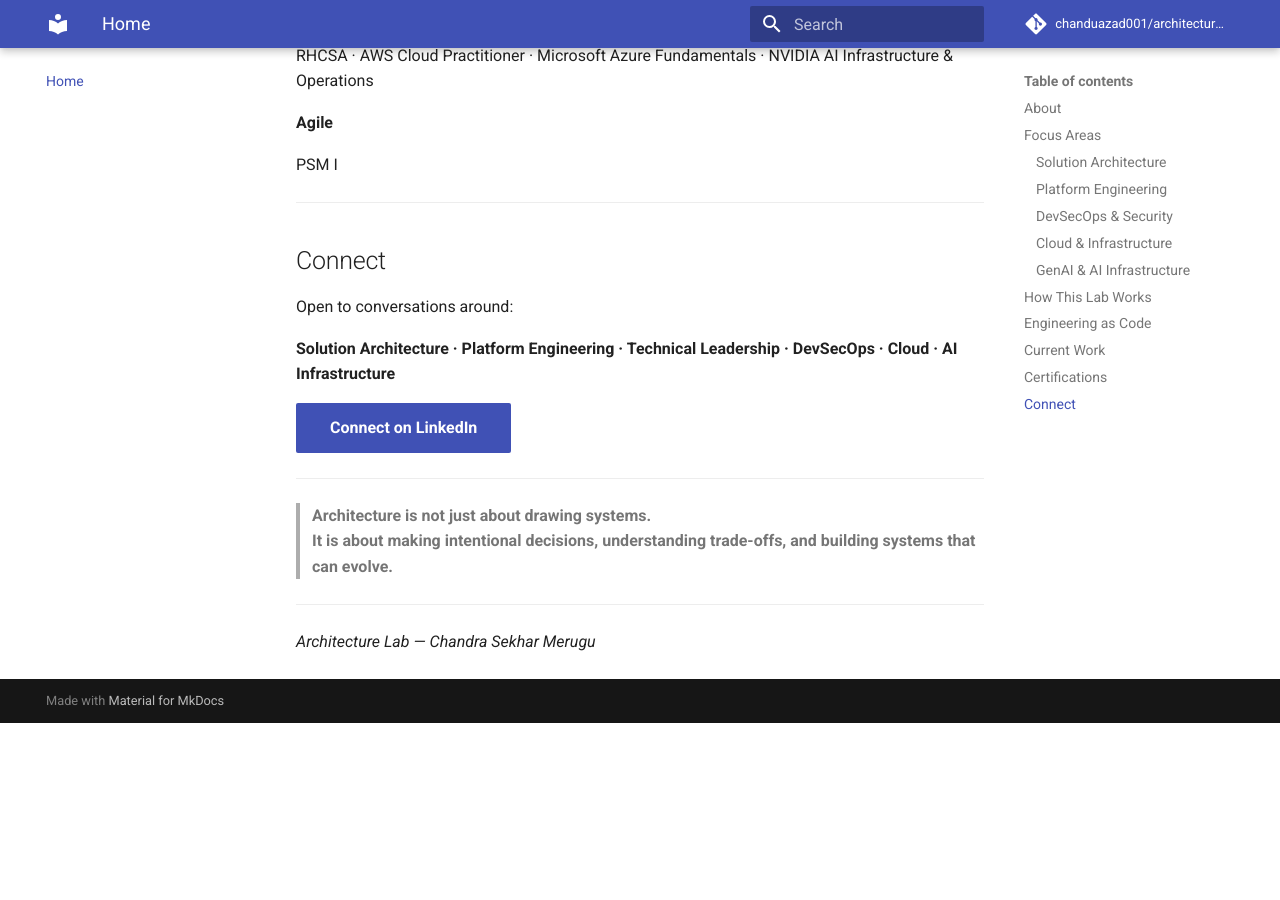
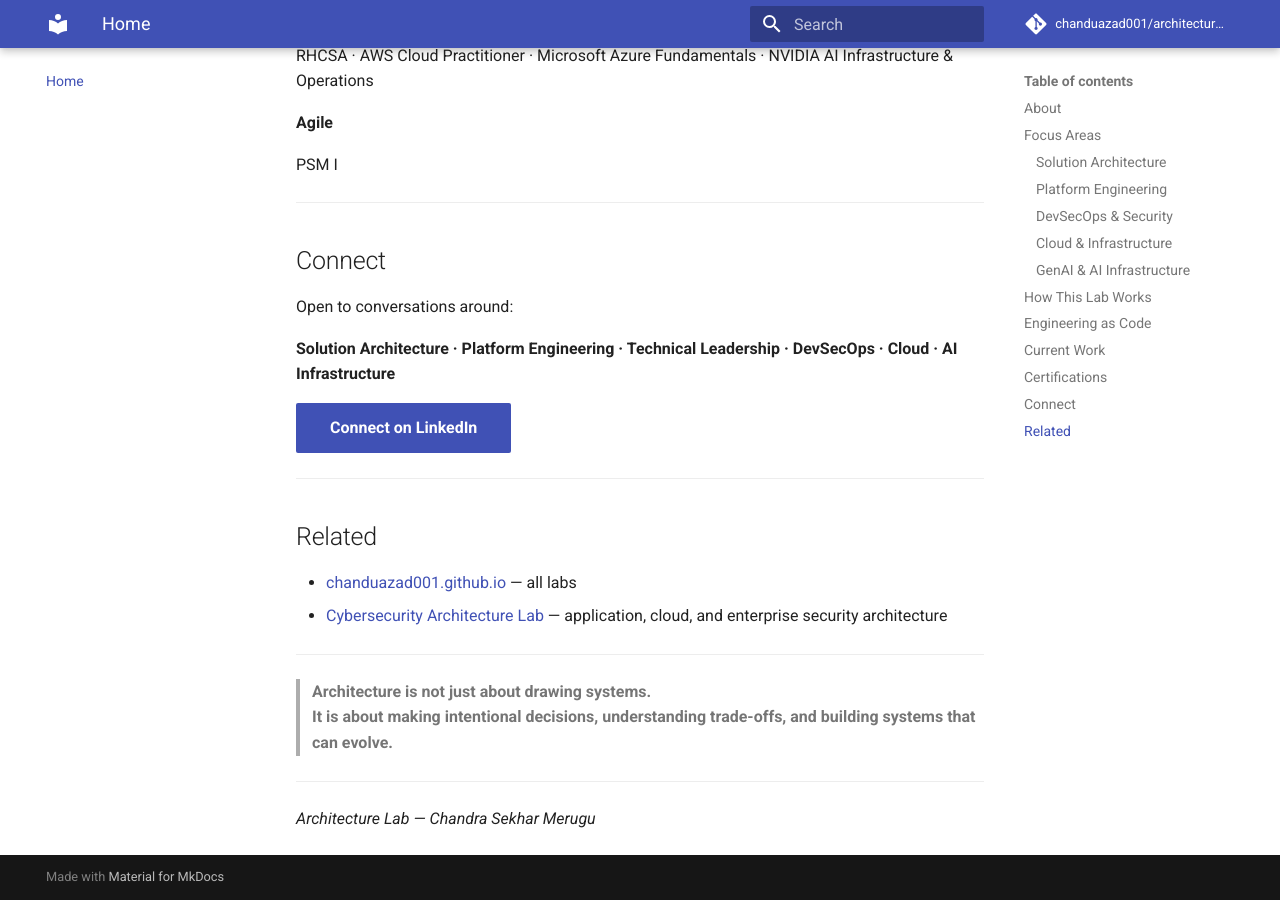
Before and after one commit to chanduazad001/solution-architecture-lab, an MkDocs documentation site: the page built from docs/index.md, in a window 1280 px wide and 900 px high, scrolled down 3410 px. Built offline with MkDocs 1.6.1 and Material for MkDocs 9.7.7, drawn with Linux system fonts in a browser that asks for light colours; comment, search, counter and statistics services are not loaded; before the commit the page ends 4133 px from its top, so only the background shows below that.

Commit message:
Link site back to the chanduazad001.github.io hub
Sets extra.homepage so the header logo links home from every page, plus
explicit text links in the README and docs index — the site previously
had no way back to the hub once a visitor navigated in.

Co-Authored-By: Claude Sonnet 5 <noreply@anthropic.com>

```diff
--- a/docs/index.md
+++ b/docs/index.md
@@ -168,6 +168,13 @@ DevSecOps · Cloud · AI Infrastructure**
 
 ---
 
+## Related
+
+* [chanduazad001.github.io](https://chanduazad001.github.io/) — all labs
+* [Cybersecurity Architecture Lab](https://chanduazad001.github.io/cybersecurity-architecture-lab/) — application, cloud, and enterprise security architecture
+
+---
+
 > **Architecture is not just about drawing systems.
 > It is about making intentional decisions, understanding trade-offs,
 > and building systems that can evolve.**
--- a/mkdocs.yml
+++ b/mkdocs.yml
@@ -18,6 +18,9 @@ theme:
 
 plugins:
   - search
+
+extra:
+  homepage: https://chanduazad001.github.io/
 
 markdown_extensions:
   - admonition
```
Also changed, not shown: README.md (+4 -0 lines).
